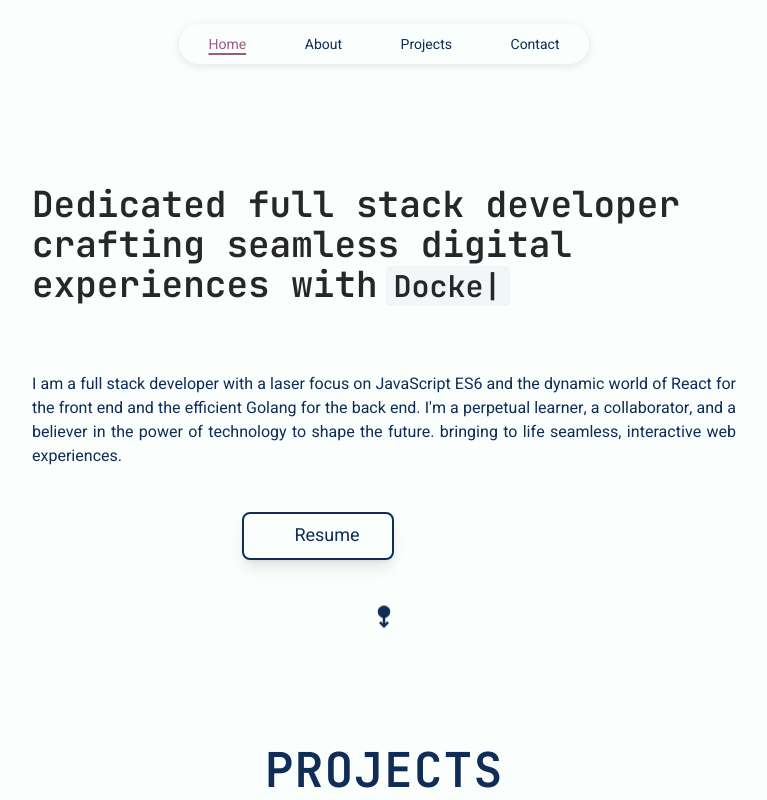
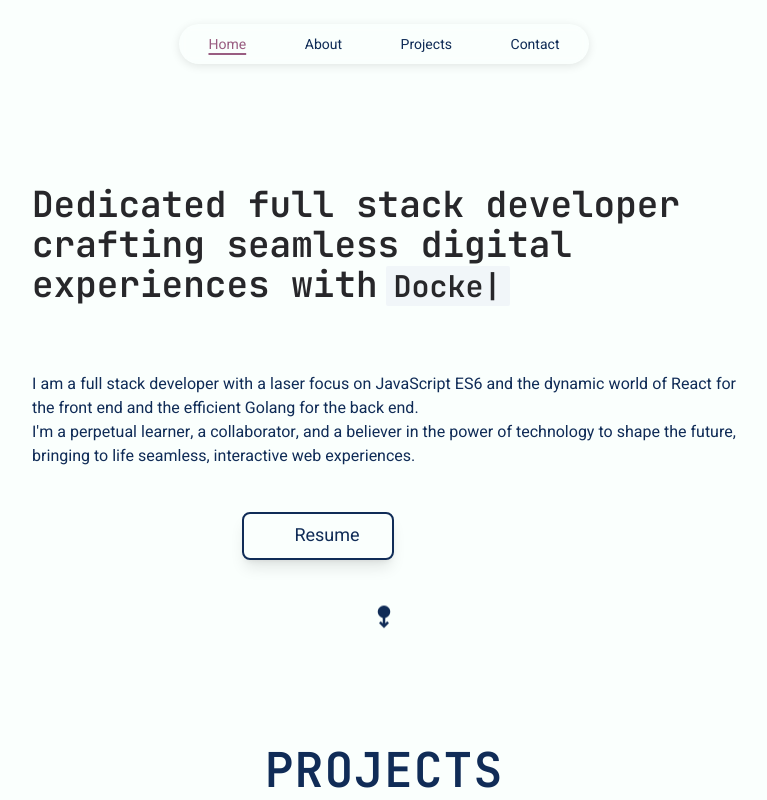
Before and after one commit to Zackaria-Slimane/zackarislnext, a Next.js app: page / in a window 1280 px wide. Shown: the top 800 px of the page, without its empty margins (256-1023 px from the left). Built offline with nearby package versions, Linux system fonts and the light colour scheme; some icons are missing.

Commit message:
formated home text

```diff
--- a/src/data/siteData.js
+++ b/src/data/siteData.js
@@ -35,7 +35,8 @@ const siteData = {
 		title:
 			"Dedicated full stack developer fluent in and React & Golang, crafting seamless digital experiences.",
 		description: `I am a full stack developer with a laser focus on JavaScript ES6 and the dynamic world of React for the front end and the efficient Golang for the back end.
-		I'm a perpetual learner, a collaborator, and a believer in the power of technology to shape the future.
+	`,
+		cta: `I'm a perpetual learner, a collaborator, and a believer in the power of technology to shape the future,
 		bringing to life seamless, interactive web experiences.`,
 	},
 
--- a/src/pages/index.js
+++ b/src/pages/index.js
@@ -111,6 +111,7 @@ const Homepage = () => {
 										viewport={{ once: true }}>
 										<br />
 										<p className='text-justify'> {siteData.homePage.description}</p>
+										<p className='text-justify '> {siteData.homePage.cta}</p>
 									</motion.div>
 									<ContactCards />
 									<div className='mt-12'>
```
